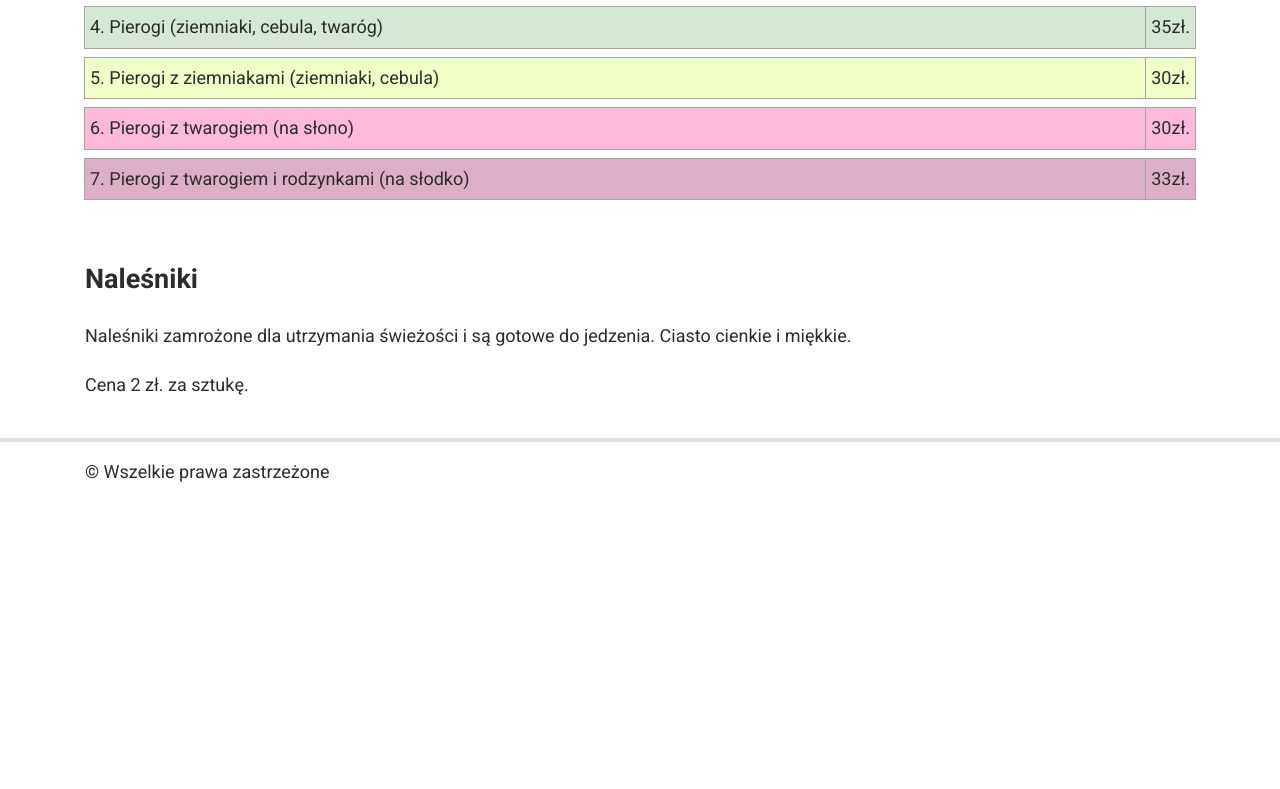
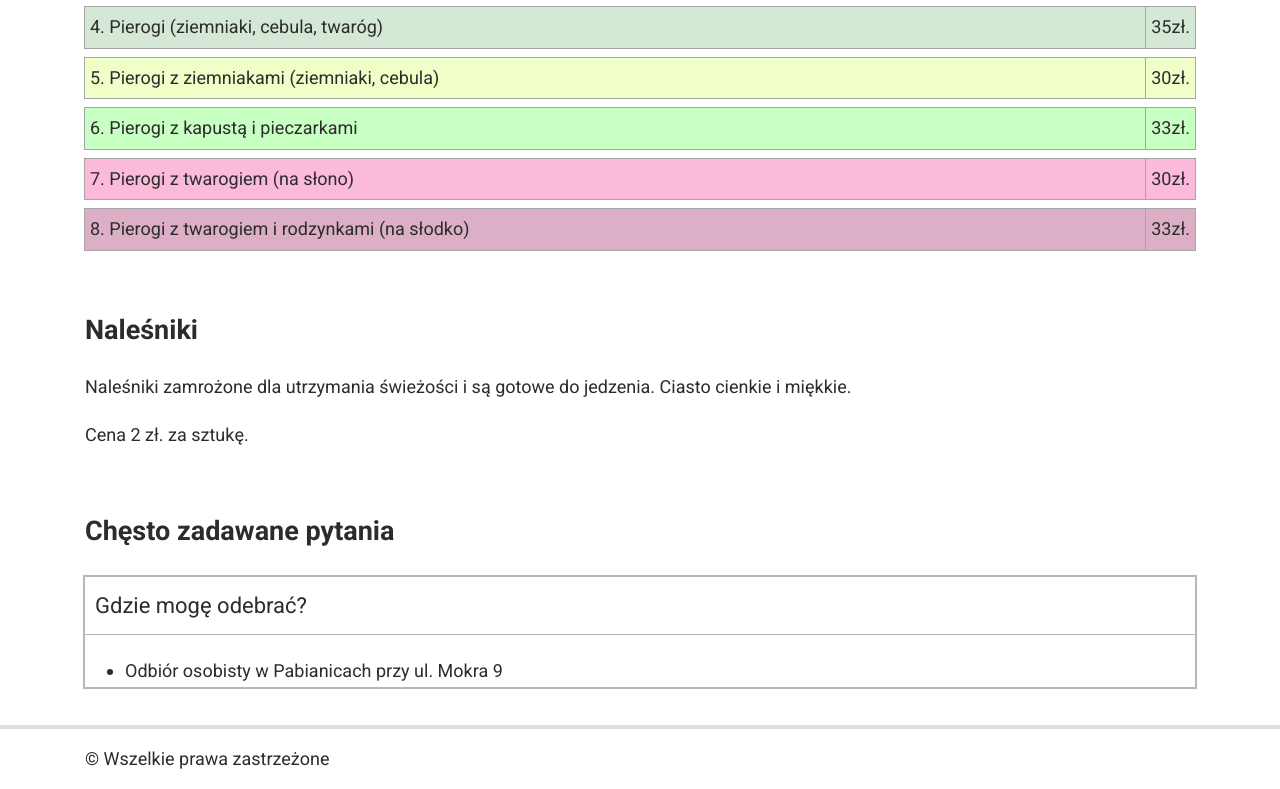
Before and after one commit to torkotiuk/pierogi, a plain HTML site: page index.html in a window 1280 px wide. Shown: the part 1060-1849 px from the top of the page. Before the commit the page ends 1563 px from the top, so only its background shows below. Drawn offline with Linux system fonts and the light colour scheme.

Commit message:
add one price item & faq section

```diff
--- a/index.html
+++ b/index.html
@@ -96,13 +96,19 @@
               </li>
               <li class="price-set__item price-set__item__color6">
                 <div class="price-set__product">
-                  6. Pierogi z twarogiem (na słono)
+                  6. Pierogi z kapustą i pieczarkami
+                </div>
+                <div class="price-set__price">33zł.</div>
+              </li>
+              <li class="price-set__item price-set__item__color7">
+                <div class="price-set__product">
+                  7. Pierogi z twarogiem (na słono)
                 </div>
                 <div class="price-set__price">30zł.</div>
               </li>
-              <li class="price-set__item price-set__item__color7">
+              <li class="price-set__item price-set__item__color8">
                 <div class="price-set__product">
-                  7. Pierogi z twarogiem i rodzynkami (na słodko)
+                  8. Pierogi z twarogiem i rodzynkami (na słodko)
                 </div>
                 <div class="price-set__price">33zł.</div>
               </li>
@@ -120,6 +126,18 @@
             <p>Cena 2 zł. za sztukę.</p>
           </div>
         </section>
+
+        <section class="section faq">
+          <div class="container">
+            <h2>Chęsto zadawane pytania</h2>
+            <div class="faq__question-container">
+              <p class="faq__question">Gdzie mogę odebrać?</p>
+              <ul>
+                <li><p>Odbiór osobisty w Pabianicach przy ul. Mokra 9</p></li>
+              </ul>
+            </div>
+          </div>
+        </section>
       </main>
 
       <footer>
--- /dev/null
+++ b/scss/layouts/_faq.scss
@@ -0,0 +1,11 @@
+.faq {
+  &__question-container {
+    outline: 2px solid #bbb4b4;
+  }
+
+  &__question {
+    outline: 1px solid #bbb4b4;
+    padding: 10px;
+    font-size: 22px;
+  }
+}
--- a/scss/layouts/_price-set.scss
+++ b/scss/layouts/_price-set.scss
@@ -38,9 +38,12 @@
     background-color: rgb(240, 255, 199);
   }
   &__color6 {
+    background-color: rgb(200, 255, 195);
+  }
+  &__color7 {
     background-color: rgb(252, 186, 219);
   }
-  &__color7 {
+  &__color8 {
     background-color: rgb(221, 175, 198);
   }
 }
--- a/scss/main.scss
+++ b/scss/main.scss
@@ -12,4 +12,5 @@
 @import './layouts/hero';
 @import './layouts/slider';
 @import './layouts/price-set';
+@import './layouts/faq';
 @import './layouts/footer';
```
Also changed, not shown: css/main.css, css/main.min.css, 2 other files.
